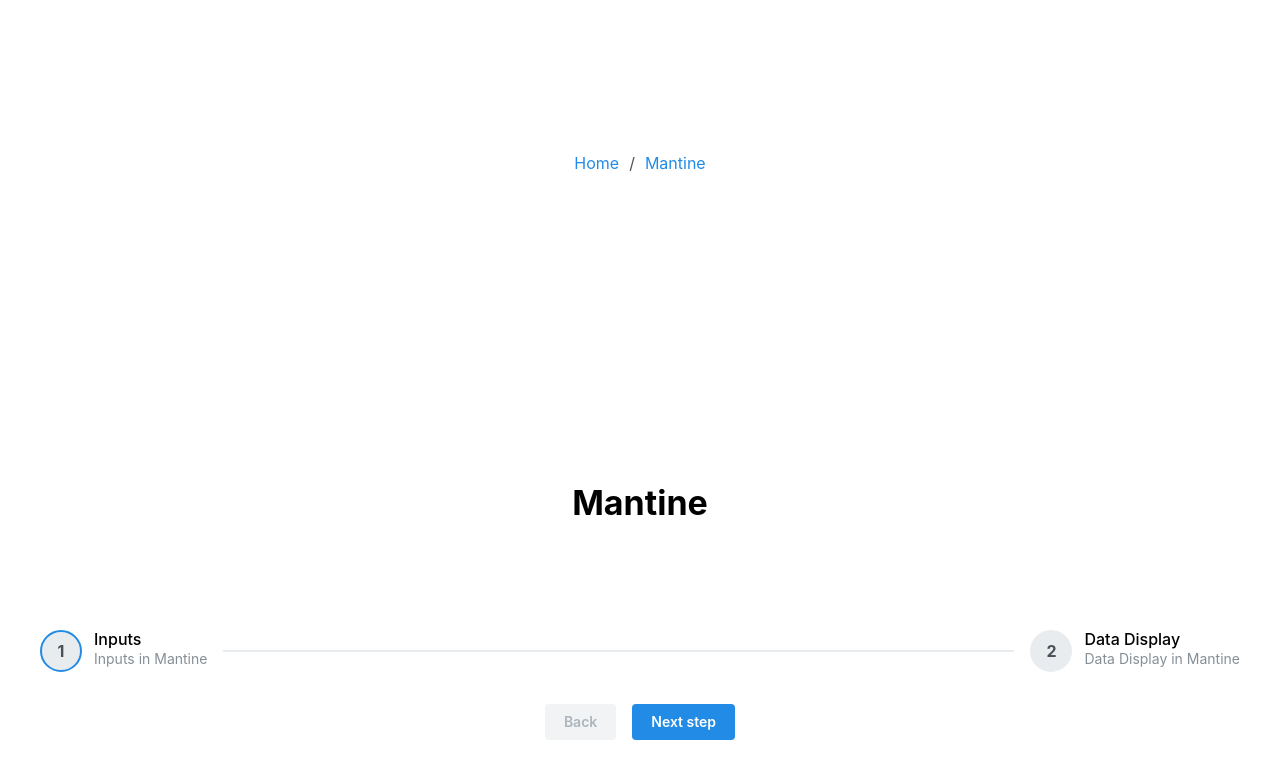
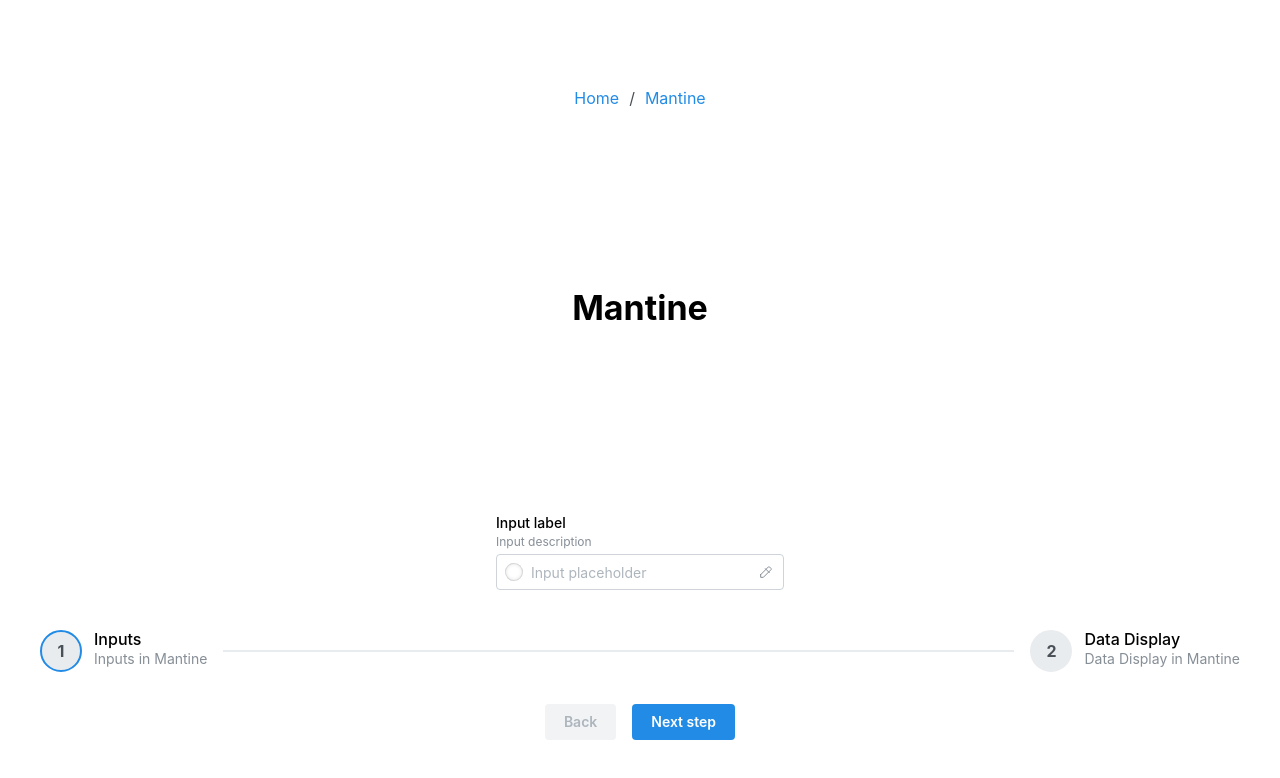
Before and after one commit to kyleburgess2025/webdev-demo, a Next.js app: page /mantine in a window 1280 px wide. Shown: the top 778 px of the page. Built offline with nearby package versions, Linux system fonts and the light colour scheme.

Commit message:
data display

```diff
--- a/components/mantine/data.tsx
+++ b/components/mantine/data.tsx
@@ -1,7 +1,13 @@
-export default function MantinePage() {
+import { ColorInput } from "@mantine/core";
+
+export default function DataDisplay() {
   return (
     <div>
-      <h1>Mantine Page</h1>
+      <ColorInput
+        label="Input label"
+        description="Input description"
+        placeholder="Input placeholder"
+      />
     </div>
   );
 }
--- a/pages/mantine/index.tsx
+++ b/pages/mantine/index.tsx
@@ -2,6 +2,7 @@
 import { Breadcrumbs, Anchor } from "@mantine/core";
 import "@mantine/core/styles.css";
 import { useState } from "react";
+import DataDisplay from "@/components/mantine/data";
 
 export default function MantinePage() {
   const [active, setActive] = useState(0);
@@ -12,6 +13,7 @@
         <Anchor href="/mui">Mantine</Anchor>
       </Breadcrumbs>
       <Title order={1}>Mantine</Title>
+      {active === 0 && <DataDisplay />}
       <div className="bottom-5 absolute w-screen p-10">
         <Stepper active={active} onStepClick={setActive}>
           <Stepper.Step
```
